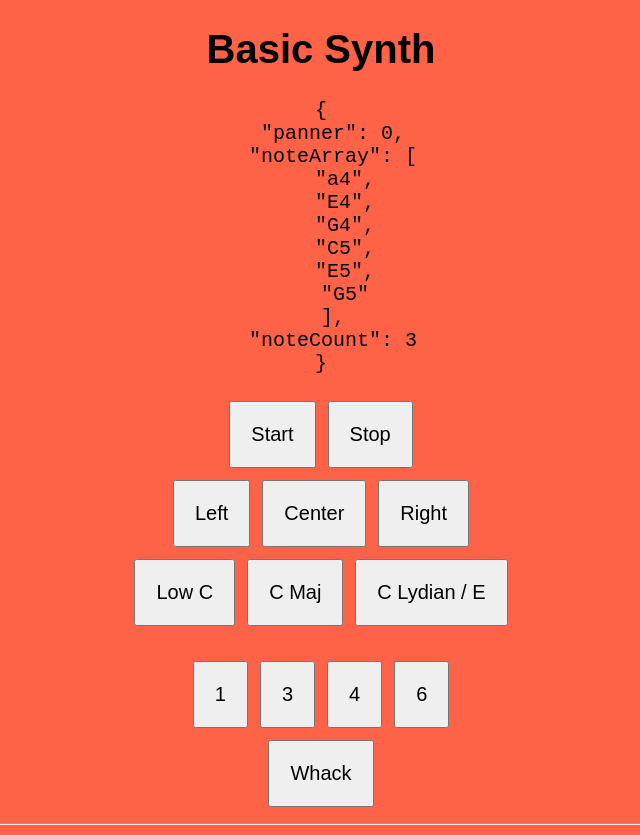
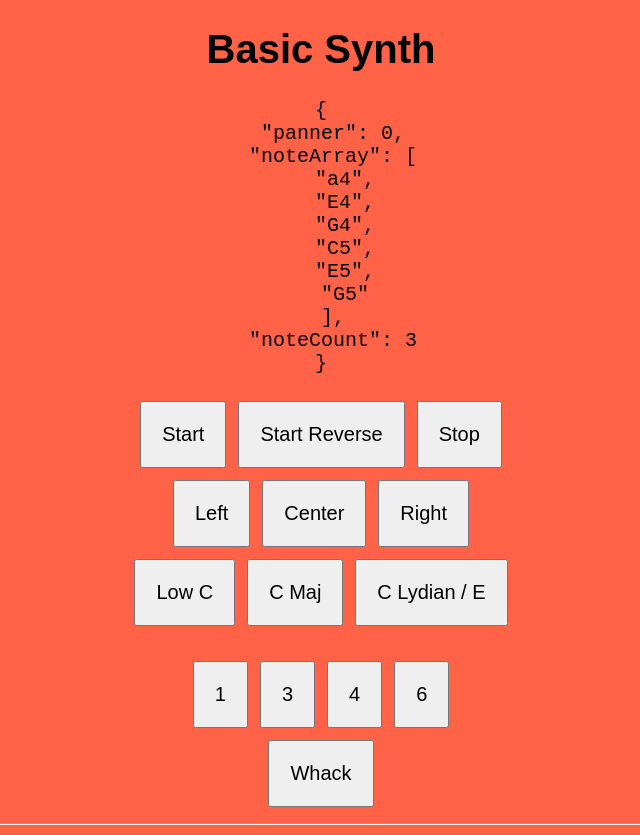
Before and after one commit to rapomerantz/first-tone, a React (Create React App) app: page / in a window 1280 px wide. Shown: the whole page, without its empty margins (319-959 px from the left). Built offline with nearby package versions, Linux system fonts and the light colour scheme.

Commit message:
built app

```diff
--- a/src/components/BasicSynth.jsx
+++ b/src/components/BasicSynth.jsx
@@ -16,10 +16,17 @@ class BasicSynth extends Component {
     }
   }
 
-  startSynth = (noteArray, noteCount) => () => {
-    console.log(noteArray);
+  startSynth = (noteArray, noteCount, reverse) => () => {
+
+    console.log(noteArray, reverse);
+    if (reverse) {
+      noteArray = noteArray.reverse();
+    }
+    else {
+      noteArray = noteArray
+    }
     const synth = new Tone.Synth();
-    synth.oscillator.type = 'triangle';
+    synth.oscillator.type = 'sine';
 
 
     const gain = new Tone.Gain(0.5);
@@ -75,19 +82,23 @@ class BasicSynth extends Component {
   }
 
   whack = () => {
-    var feedbackDelay = new Tone.FeedbackDelay("8n", 0.9).toMaster();
+    var feedbackDelay = new Tone.FeedbackDelay("8n", 0.0).toMaster();
     var tom = new Tone.MembraneSynth({
-      "octaves" : 4,
-      "pitchDecay" : 0.1
+      "octaves" : 9,
+      "pitchDecay" : Math.random() * (30 - 1) + 1
     }).connect(feedbackDelay);
     tom.triggerAttackRelease("A2","32n");
   }
 
 
   render() {
+    console.log(this.synthArray);
 
 
-    Tone.Transport.bpm.value = Math.random() * (120 - 119) + 116
+
+
+    //TEMPO SET RANDOMLY UPON RENDER between 116-120
+    Tone.Transport.bpm.value = Math.random() * (120 - 116) + 116
 
     return (
       <div className="App">
@@ -96,7 +107,8 @@ class BasicSynth extends Component {
         <pre>{JSON.stringify(this.state, null, 2)}</pre>
 
 
-      <button onClick={this.startSynth(this.state.noteArray, this.state.noteCount)}> Start</button>
+      <button onClick={this.startSynth(this.state.noteArray, this.state.noteCount, false)}> Start</button>
+      <button onClick={this.startSynth(this.state.noteArray, this.state.noteCount, true)}> Start Reverse</button>
       <button onClick={this.stopSynth}> Stop</button>
 
       <br/>
```
Also changed, not shown: 1 other file (tests, documents, lock files or other folders).
